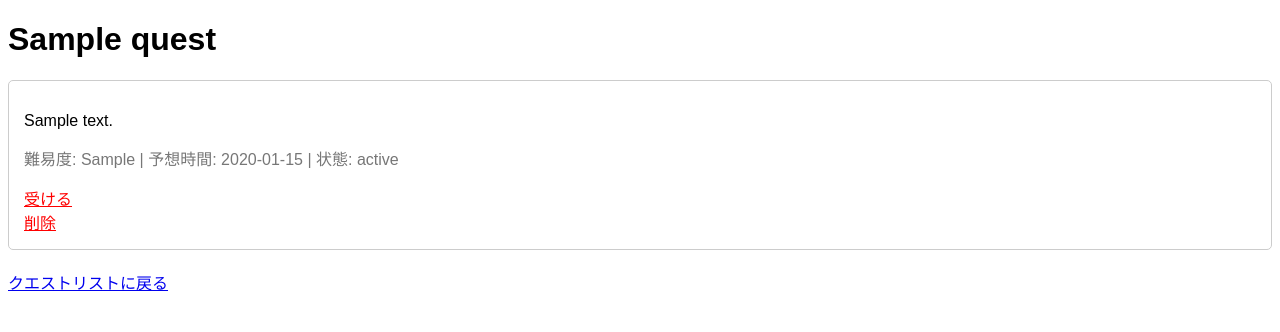
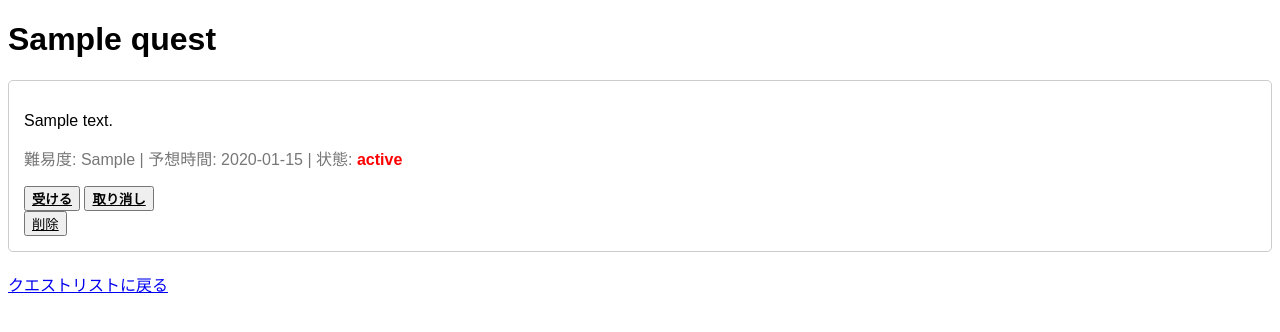
Before and after one commit to s1f10220225/gamification, a Django app: page /quest/1/ in a window 1280 px wide. Shown: the top 332 px of the page. Run offline with Django 5.2, Linux system fonts and the light colour scheme; tables that the repository leaves empty hold one stand-in row (values such as "Sample post").

Commit message:
細かい修正

```diff
--- a/gamification/templates/gamification/259quest_detail.html
+++ b/gamification/templates/gamification/259quest_detail.html
@@ -21,14 +21,18 @@
             color: #777;
         }
         .receive {
-            color: red;
+
             cursor: pointer;
             text-decoration: underline;
         }
         .delete {
-            color: red;
+
             cursor: pointer;
             text-decoration: underline;
+        }
+        .status {
+            color: red;
+            font-weight: bold;
         }
     </style>
 </head>
@@ -39,11 +43,12 @@
         <p class="quest-meta">
             難易度: <span>{{ quest.difficulty }}</span> |
             予想時間: <span>{{ quest.time }}</span> |
-            状態: <span>{{ quest.status }}</span>
+            状態: <span class="status">{{ quest.status }}</span>
         </p>
-        <a href="{% url 'accept_quest' quest.quest_id %}" class="receive">受ける</a>
+        <button href="{% url 'accept_quest' quest.quest_id %}" class="receive"><strong>受ける</strong></button>
+        <button href="{% url 'accept_quest' quest.quest_id %}" class="receive"><strong>取り消し</strong></button>
         <br>
-        <a href="{% url 'delete_quest' quest.quest_id %}" class="delete" onclick="return confirm('本当にこのクエストを削除しますか？');">削除</a>
+        <button href="{% url 'delete_quest' quest.quest_id %}" class="delete" onclick="return confirm('本当にこのクエストを削除しますか？');">削除</button>
     </div>
 
     <a href="{% url 'quest' %}">クエストリストに戻る</a>
--- a/gamification/templates/gamification/259quest_list.html
+++ b/gamification/templates/gamification/259quest_list.html
@@ -54,6 +54,7 @@
             color: #6D6D6D;
         }
         .status {
+            color: red;
             font-weight: bold;
         }
     </style>
--- a/gamification/views.py
+++ b/gamification/views.py
@@ -43,7 +43,9 @@ def accept_quest(request, quest_id):
     if quest.status == '未受注':
         quest.status = '受注'
         quest.save()
-
+    else:
+        quest.status = '未受注'
+        quest.save()
     return redirect('quest')
 def delete_quest(request, quest_id):
     quest = get_object_or_404(Quest, pk=quest_id)
@@ -58,7 +60,7 @@ from django.http import JsonResponse
 from django.views.decorators.csrf import csrf_exempt
 
 # OpenAI APIキーやベースURLの設定
-OPENAI_API_KEY = ""  # 必要に応じてセキュアに管理してください
+OPENAI_API_KEY = "hoV-tFFZdgAJFDpMYYaxlGmaBKKOFjeG4zKs8gUBB1BFdq72r88B6oNY9jSB8Yk_OIt1PyWd1bO0mJuuIM4G5-g"  # 必要に応じてセキュアに管理してください
 OPENAI_API_BASE = 'https://api.openai.iniad.org/api/v1'  # 正しいAPIベースURLに修正
 
 # ChatOpenAIインスタンスを初期化
```
